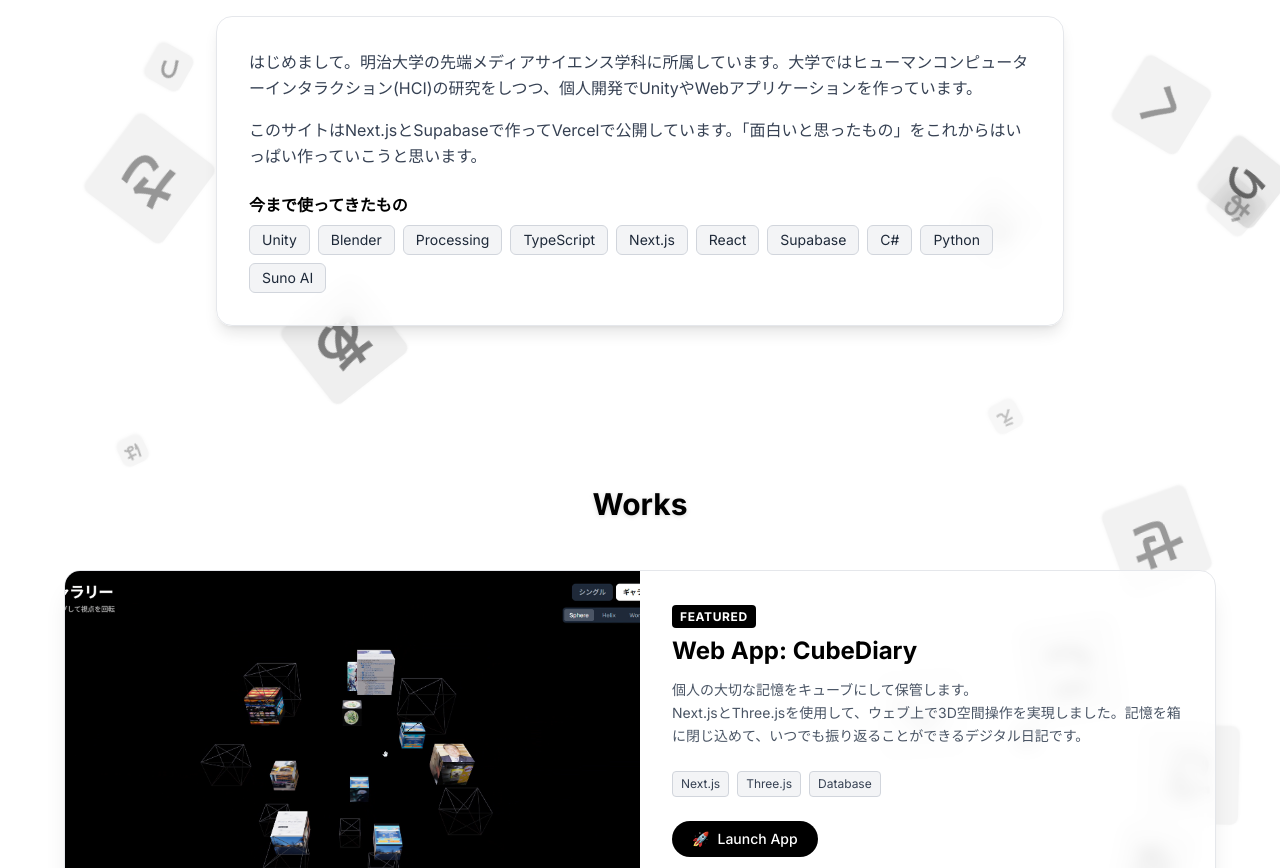
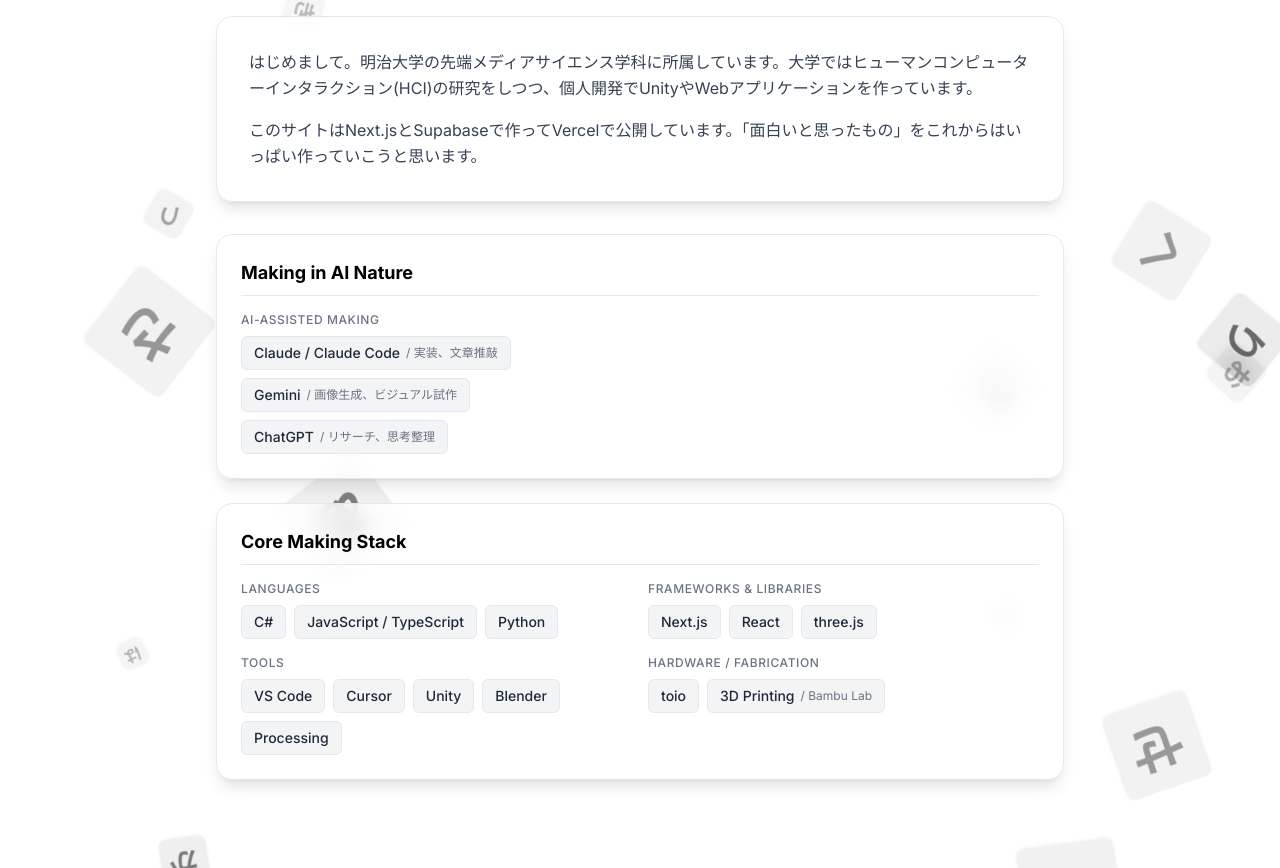
Before and after one commit to Roiril/my-portfolio, a Next.js app: page / in a window 1280 px wide. Shown: the part 932-1800 px from the top of the page. Built offline with nearby package versions, Linux system fonts and the light colour scheme.

Commit message:
feat: Enhance About section with detailed tool sections and update data structure

```diff
--- a/app/components/About.tsx
+++ b/app/components/About.tsx
@@ -6,26 +6,53 @@
       <h2 className="text-3xl font-bold mb-8 text-center text-black drop-shadow-sm pointer-events-auto">
         About Me
       </h2>
-      <div className="bg-white/80 p-8 rounded-2xl shadow-lg border border-gray-200 backdrop-blur-sm pointer-events-auto">
+
+      {/* Bio */}
+      <div className="bg-white/80 p-8 rounded-2xl shadow-lg border border-gray-200 backdrop-blur-sm pointer-events-auto mb-8">
         {aboutData.bio.map((paragraph, index) => (
           <p key={index} className="leading-relaxed text-gray-700 mb-4 last:mb-0">
             {paragraph}
           </p>
         ))}
+      </div>
 
-        <div className="mt-6">
-          <h3 className="font-bold text-black mb-2">今まで使ってきたもの</h3>
+      {/* Tool Sections */}
+      <div className="space-y-6 pointer-events-auto">
+        {aboutData.toolSections.map((section) => (
+          <div
+            key={section.title}
+            className="bg-white/80 p-6 rounded-2xl shadow-lg border border-gray-200 backdrop-blur-sm"
+          >
+            <h3 className="text-lg font-bold text-black mb-4 pb-2 border-b border-gray-200">
+              {section.title}
+            </h3>
+
+            <div className="grid gap-4 md:grid-cols-2">
+              {section.categories.map((category) => (
+                <div key={category.title}>
+                  <h4 className="text-xs font-medium text-gray-500 uppercase tracking-wider mb-2">
+                    {category.title}
+                  </h4>
                   <div className="flex flex-wrap gap-2">
-            {aboutData.skills.map((skill) => (
+                    {category.items.map((item) => (
                       <span
-                key={skill}
-                className="px-3 py-1 bg-gray-100 text-gray-800 rounded-md text-sm border border-gray-300"
+                        key={item.name}
+                        className="inline-flex items-center gap-1.5 px-3 py-1.5 bg-gray-100 text-gray-800 rounded-md text-sm border border-gray-200 hover:bg-gray-200 transition-colors"
                       >
-                {skill}
+                        <span className="font-medium">{item.name}</span>
+                        {item.description && (
+                          <span className="text-gray-500 text-xs">
+                            / {item.description}
+                          </span>
+                        )}
                       </span>
                     ))}
                   </div>
                 </div>
+              ))}
+            </div>
+          </div>
+        ))}
       </div>
     </section>
   );
--- a/app/data/about.ts
+++ b/app/data/about.ts
@@ -5,16 +5,57 @@
     'はじめまして。明治大学の先端メディアサイエンス学科に所属しています。大学ではヒューマンコンピューターインタラクション(HCI)の研究をしつつ、個人開発でUnityやWebアプリケーションを作っています。',
     'このサイトはNext.jsとSupabaseで作ってVercelで公開しています。「面白いと思ったもの」をこれからはいっぱい作っていこうと思います。',
   ],
-  skills: [
-    'Unity',
-    'Blender',
-    'Processing',
-    'TypeScript',
-    'Next.js',
-    'React',
-    'Supabase',
-    'C#',
-    'Python',
-    'Suno AI',
+  toolSections: [
+    {
+      title: 'Making in AI Nature',
+      categories: [
+        {
+          title: 'AI-assisted Making',
+          items: [
+            { name: 'Claude / Claude Code', description: '実装、文章推敲' },
+            { name: 'Gemini', description: '画像生成、ビジュアル試作' },
+            { name: 'ChatGPT', description: 'リサーチ、思考整理' },
+          ],
+        },
+      ],
+    },
+    {
+      title: 'Core Making Stack',
+      categories: [
+        {
+          title: 'Languages',
+          items: [
+            { name: 'C#' },
+            { name: 'JavaScript / TypeScript' },
+            { name: 'Python' },
+          ],
+        },
+        {
+          title: 'Frameworks & Libraries',
+          items: [
+            { name: 'Next.js' },
+            { name: 'React' },
+            { name: 'three.js' },
+          ],
+        },
+        {
+          title: 'Tools',
+          items: [
+            { name: 'VS Code' },
+            { name: 'Cursor' },
+            { name: 'Unity' },
+            { name: 'Blender' },
+            { name: 'Processing' },
+          ],
+        },
+        {
+          title: 'Hardware / Fabrication',
+          items: [
+            { name: 'toio' },
+            { name: '3D Printing', description: 'Bambu Lab' },
+          ],
+        },
+      ],
+    }
   ],
 };
```
Also changed, not shown: app/types/index.ts (+19 -1 lines). Lines whose indentation alone changed are shown as unchanged.
